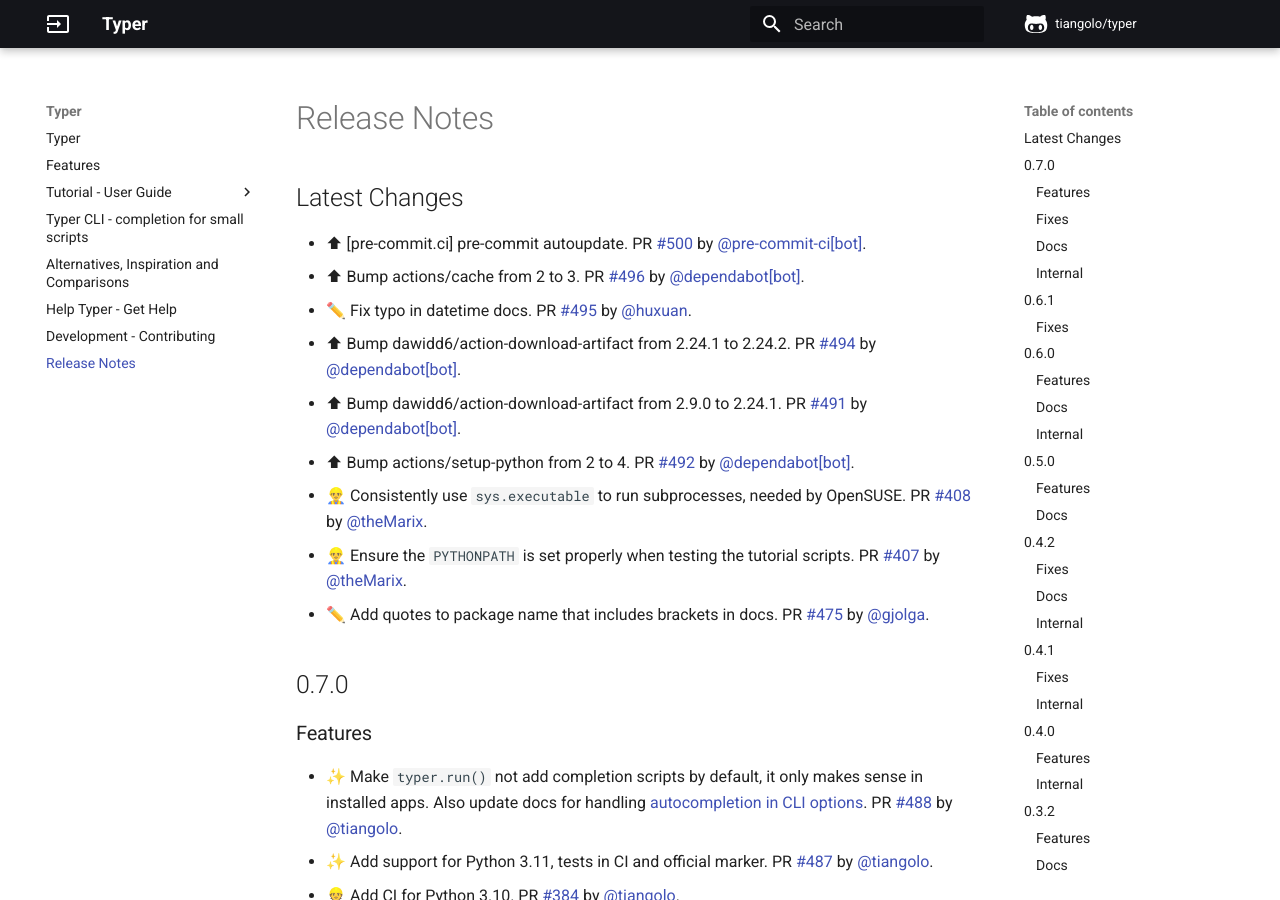
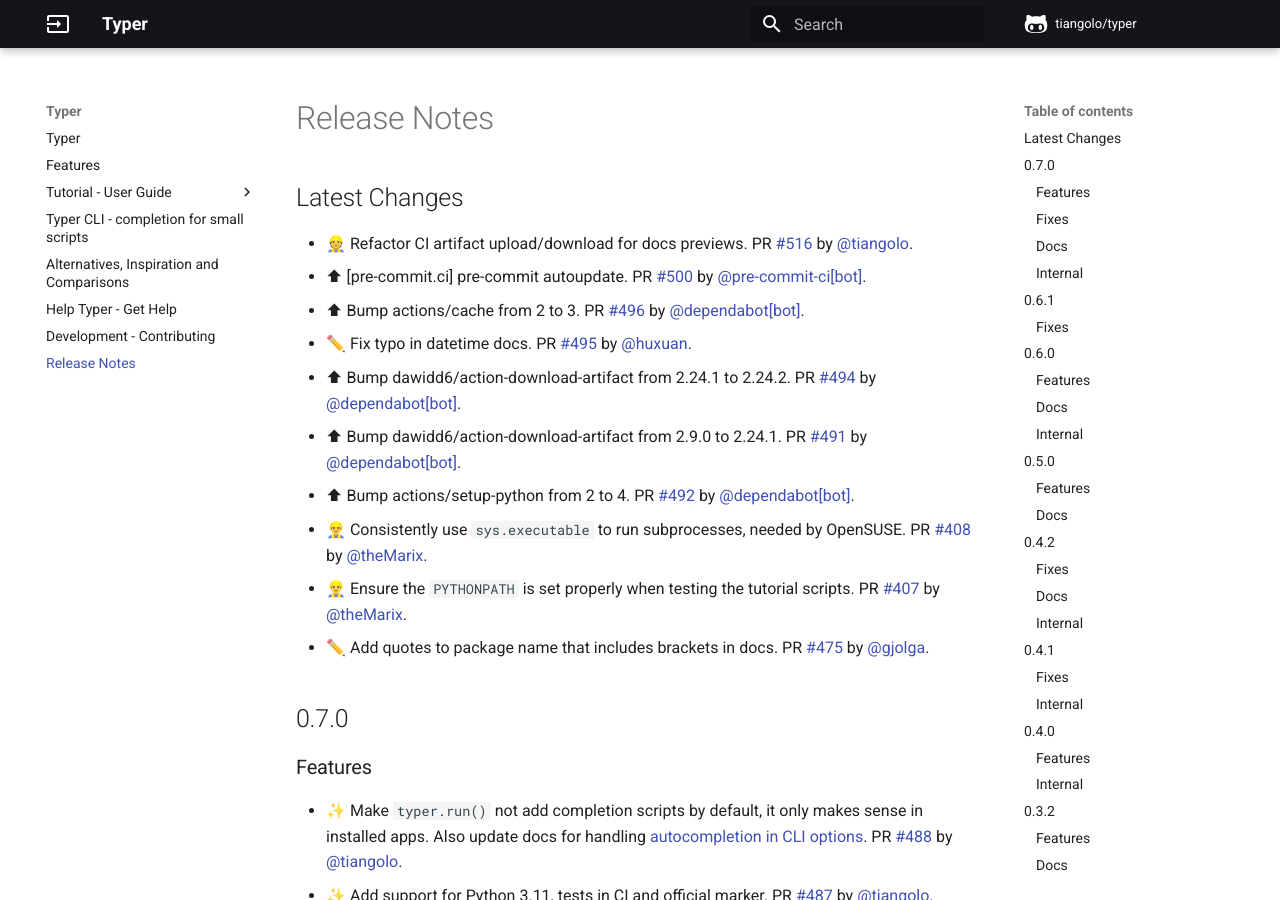
Before and after one commit to RED0731/red_pythonTyper, an MkDocs documentation site: the page built from docs/release-notes.md, in a window 1280 px wide and 900 px high. Built offline with MkDocs 1.6.1 and Material for MkDocs 9.7.7, drawn with Linux system fonts in a browser that asks for light colours; comment, search, counter and statistics services are not loaded.

Commit message:
📝 Update release notes

```diff
--- a/docs/release-notes.md
+++ b/docs/release-notes.md
@@ -1,5 +1,6 @@
 ## Latest Changes
 
+* 👷 Refactor CI artifact upload/download for docs previews. PR [#516](https://github.com/tiangolo/typer/pull/516) by [@tiangolo](https://github.com/tiangolo).
 * ⬆ [pre-commit.ci] pre-commit autoupdate. PR [#500](https://github.com/tiangolo/typer/pull/500) by [@pre-commit-ci[bot]](https://github.com/apps/pre-commit-ci).
 * ⬆ Bump actions/cache from 2 to 3. PR [#496](https://github.com/tiangolo/typer/pull/496) by [@dependabot[bot]](https://github.com/apps/dependabot).
 * ✏️ Fix typo in datetime docs. PR [#495](https://github.com/tiangolo/typer/pull/495) by [@huxuan](https://github.com/huxuan).
```
